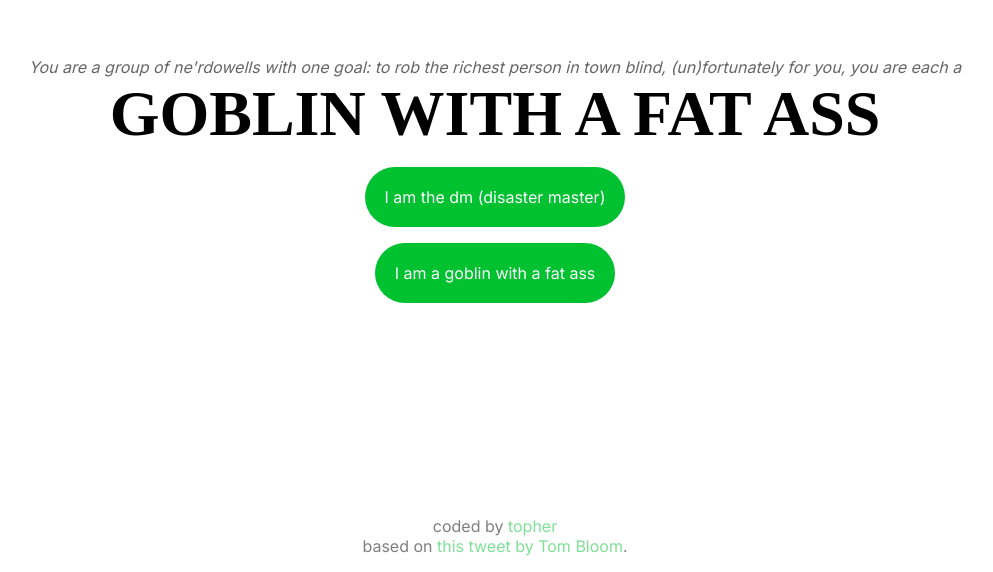
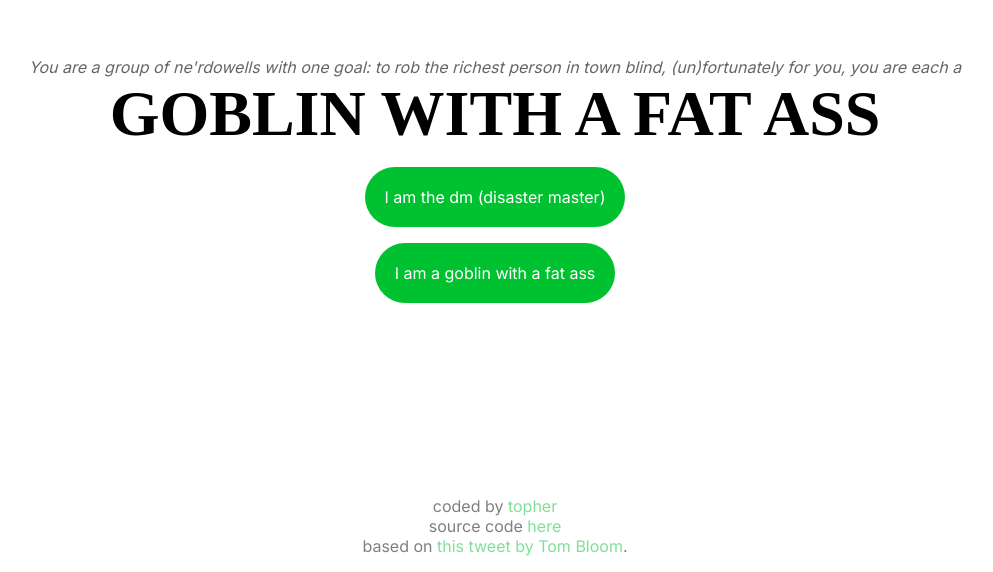
Before and after one commit to DomesticatedLumberjack/goblin-web-ui, a Vue app: page / in a window 1280 px wide. Shown: the part 228-800 px from the top of the page, without its empty margins (145-1138 px from the left). Built offline with nearby package versions, Linux system fonts and the light colour scheme; a web font is replaced by a local one.

Commit message:
add link to source code

```diff
--- a/src/components/DMRules.vue
+++ b/src/components/DMRules.vue
@@ -79,7 +79,7 @@ import ChaosClock from './ChaosClock.vue';
         <li>something that wasn't supposed to break breaks</li>
         <li>drop or lose track of something important</li>
         <li>something goes wildly out of control</li>
-        <li>someone gets split from the group (guards, convenient hrach, slide)</li>
+        <li>someone gets split from the group (guards, convenient hatch, slide)</li>
       </ul>
     </fieldset>
   </div>
--- a/src/views/Home.vue
+++ b/src/views/Home.vue
@@ -12,6 +12,7 @@ import Header from '@/components/Header.vue';
 
     <footer>
       coded by <a href="https://topheranselmo.com/">topher</a><br>
+      source code <a href="https://github.com/christopherwk210/goblin-with-a-fat-ass">here</a><br>
       based on <a target="_blank" href="https://x.com/Orbitaldropkick/status/1728889290040680461?s=20">this tweet by Tom Bloom</a>.
     </footer>
   </div>
```
